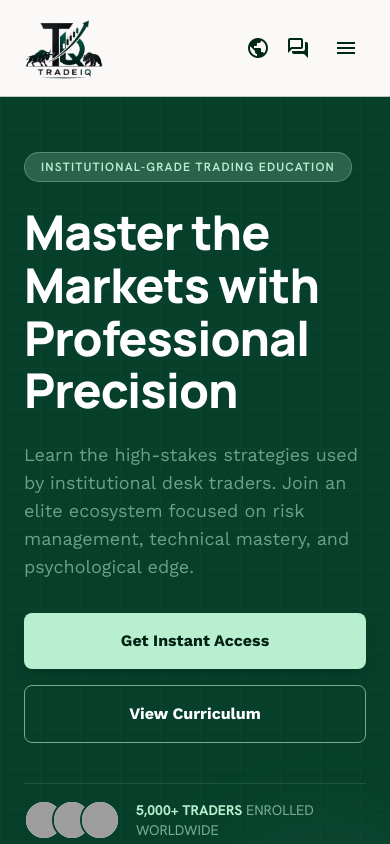
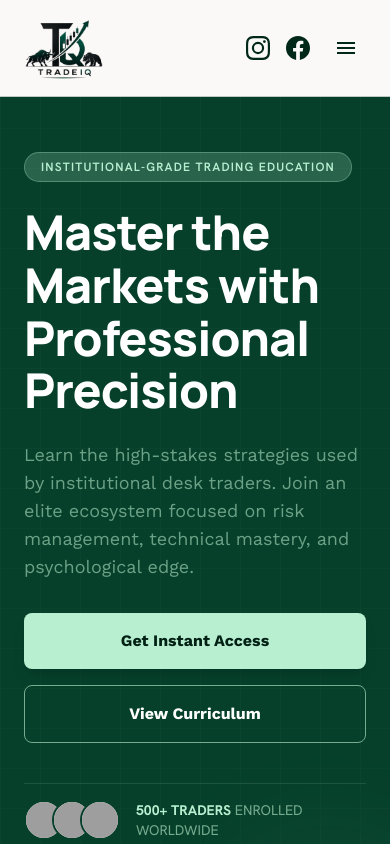
Before and after one commit to Aman-Preet-Singh-Gulati/trade-iq, a Next.js app: page / in a window 390 px wide. Shown: the top 844 px of the page. Built offline with nearby package versions, Linux system fonts and the light colour scheme; grey boxes are pictures that could not be loaded.

Commit message:
Social Media updated

```diff
--- a/src/components/layout/Footer.tsx
+++ b/src/components/layout/Footer.tsx
@@ -41,23 +41,51 @@ export default function Footer() {
 
   return (
     <footer className="border-t border-outline-variant py-margin-lg bg-primary-container">
-      <div className="grid grid-cols-1 md:grid-cols-3 gap-gutter-md px-gutter-md max-w-container-max mx-auto text-center md:text-left">
+      <div className="grid grid-cols-1 sm:grid-cols-2 lg:grid-cols-[2fr_1.3fr_0.8fr_1.8fr] gap-gutter-md px-gutter-md max-w-container-max mx-auto text-center sm:text-left">
         <div>
           <h4 className="font-headline-lg text-headline-lg font-bold text-on-primary mb-4">TradeIQ</h4>
-          <p className="font-body-sm text-on-primary-container max-w-xs mx-auto md:mx-0">
+          <p className="font-body-sm text-on-primary-container max-w-xs mx-auto sm:mx-0">
             Empowering the next generation of financial professionals with precision and institutional strategies.
           </p>
-          <div className="flex justify-center md:justify-start gap-4 mt-6">
-            <span className="material-symbols-outlined text-on-primary cursor-pointer hover:opacity-70">face_nod</span>
-            <span className="material-symbols-outlined text-on-primary cursor-pointer hover:opacity-70">language</span>
-            <span className="material-symbols-outlined text-on-primary cursor-pointer hover:opacity-70">share</span>
+          <div className="flex justify-center sm:justify-start gap-4 mt-6">
+            <a
+              href="https://www.instagram.com/tradeiq.with.nitz?igsh=bmN0MTJ2NHE1YWJ3"
+              target="_blank"
+              rel="noopener noreferrer"
+              className="text-on-primary hover:opacity-70 transition-opacity"
+              aria-label="Instagram"
+            >
+              <svg className="w-6 h-6 fill-current" viewBox="0 0 24 24" xmlns="http://www.w3.org/2000/svg">
+                <path d="M12 2.163c3.204 0 3.584.012 4.85.07 3.252.148 4.771 1.691 4.919 4.919.058 1.265.069 1.645.069 4.849 0 3.205-.012 3.584-.069 4.849-.149 3.225-1.664 4.771-4.919 4.919-1.266.058-1.644.07-4.85.07-3.204 0-3.584-.012-4.849-.07-3.26-.149-4.771-1.699-4.919-4.92-.058-1.265-.07-1.644-.07-4.849 0-3.204.013-3.583.07-4.849.149-3.227 1.664-4.771 4.919-4.919 1.266-.057 1.645-.069 4.849-.069zM12 0C8.741 0 8.333.014 7.053.072 2.695.272.273 2.69.073 7.051.014 8.333 0 8.741 0 12c0 3.259.014 3.668.072 4.948.2 4.358 2.618 6.78 6.98 6.98 1.281.058 1.689.072 4.948.072 3.259 0 3.668-.014 4.948-.072 4.354-.2 6.782-2.618 6.979-6.98.059-1.28.073-1.689.073-4.948 0-3.259-.014-3.667-.072-4.947-.196-4.354-2.617-6.78-6.979-6.98C15.668.014 15.259 0 12 0zm0 5.838a6.162 6.162 0 100 12.324 6.162 6.162 0 000-12.324zM12 16a4 4 0 110-8 4 4 0 010 8zm6.406-11.845a1.44 1.44 0 100 2.881 1.44 1.44 0 000-2.881z"/>
+              </svg>
+            </a>
+            <a
+              href="https://www.facebook.com/share/1KA2rs3miV/?mibextid=wwXIfr"
+              target="_blank"
+              rel="noopener noreferrer"
+              className="text-on-primary hover:opacity-70 transition-opacity"
+              aria-label="Facebook"
+            >
+              <svg className="w-6 h-6 fill-current" viewBox="0 0 24 24" xmlns="http://www.w3.org/2000/svg">
+                <path d="M24 12.073c0-6.627-5.373-12-12-12s-12 5.373-12 12c0 5.99 4.388 10.954 10.125 11.854v-8.385H7.078v-3.47h3.047V9.43c0-3.007 1.792-4.669 4.533-4.669 1.312 0 2.686.235 2.686.235v2.953H15.83c-1.491 0-1.956.925-1.956 1.874v2.25h3.328l-.532 3.47h-2.796v8.385C19.612 23.027 24 18.062 24 12.073z"/>
+              </svg>
+            </a>
           </div>
         </div>
         <div className="flex flex-col gap-2">
-          <span className="font-label-caps text-label-caps text-on-primary mb-4">QUICK LINKS</span>
-          <a className="font-body-sm text-on-primary-container hover:text-on-primary transition-colors" href="#">Terms of Service</a>
-          <a className="font-body-sm text-on-primary-container hover:text-on-primary transition-colors" href="#">Privacy Policy</a>
-          <a className="font-body-sm text-on-primary-container hover:text-on-primary transition-colors underline" href="#">Risk Disclosure</a>
+          <span className="font-label-caps text-label-caps text-on-primary mb-4">LEARNING PATHWAYS</span>
+          <a className="font-body-sm text-on-primary-container hover:text-on-primary transition-colors" href="#curriculum">Price Action & Structure</a>
+          <a className="font-body-sm text-on-primary-container hover:text-on-primary transition-colors" href="#curriculum">Python for Algo Trading</a>
+          <a className="font-body-sm text-on-primary-container hover:text-on-primary transition-colors" href="#curriculum">AI Co-Pilot Systems</a>
+          <a className="font-body-sm text-on-primary-container hover:text-on-primary transition-colors" href="#curriculum">Quantitative Models</a>
+          <a className="font-body-sm text-on-primary-container hover:text-on-primary transition-colors" href="#curriculum">Institutional Risk Controls</a>
+        </div>
+        <div className="flex flex-col gap-2">
+          <span className="font-label-caps text-label-caps text-on-primary mb-4">SITE MAP</span>
+          <a className="font-body-sm text-on-primary-container hover:text-on-primary transition-colors" href="#hero">Home</a>
+          <a className="font-body-sm text-on-primary-container hover:text-on-primary transition-colors" href="#curriculum">Curriculum</a>
+          <a className="font-body-sm text-on-primary-container hover:text-on-primary transition-colors" href="#register">Join Program</a>
+          <a className="font-body-sm text-on-primary-container hover:text-on-primary transition-colors" href="#faq">FAQ</a>
         </div>
         <div>
           <span className="font-label-caps text-label-caps text-on-primary mb-4">STAY UPDATED</span>
@@ -94,7 +122,7 @@ export default function Footer() {
         </div>
       </div>
       <div className="mt-margin-lg pt-base border-t border-on-primary-container/20 text-center px-gutter-md">
-        <p className="font-body-sm text-body-sm text-on-primary-container">© 2024 TradeIQ Financial Education. All rights reserved.</p>
+        <p className="font-body-sm text-body-sm text-on-primary-container">© 2026 TradeIQ Financial Education. All rights reserved.</p>
       </div>
     </footer>
   );
--- a/src/components/layout/TopAppBar.tsx
+++ b/src/components/layout/TopAppBar.tsx
@@ -41,8 +41,28 @@ export default function TopAppBar() {
         </nav>
         <div className="flex items-center gap-4">
           <div className="flex items-center gap-4 text-primary">
-            <span className="material-symbols-outlined cursor-pointer hover:opacity-70 transition-opacity">public</span>
-            <span className="material-symbols-outlined cursor-pointer hover:opacity-70 transition-opacity">forum</span>
+            <a
+              href="https://www.instagram.com/tradeiq.with.nitz?igsh=bmN0MTJ2NHE1YWJ3"
+              target="_blank"
+              rel="noopener noreferrer"
+              className="hover:opacity-70 transition-opacity"
+              aria-label="Instagram"
+            >
+              <svg className="w-6 h-6 fill-current" viewBox="0 0 24 24" xmlns="http://www.w3.org/2000/svg">
+                <path d="M12 2.163c3.204 0 3.584.012 4.85.07 3.252.148 4.771 1.691 4.919 4.919.058 1.265.069 1.645.069 4.849 0 3.205-.012 3.584-.069 4.849-.149 3.225-1.664 4.771-4.919 4.919-1.266.058-1.644.07-4.85.07-3.204 0-3.584-.012-4.849-.07-3.26-.149-4.771-1.699-4.919-4.92-.058-1.265-.07-1.644-.07-4.849 0-3.204.013-3.583.07-4.849.149-3.227 1.664-4.771 4.919-4.919 1.266-.057 1.645-.069 4.849-.069zM12 0C8.741 0 8.333.014 7.053.072 2.695.272.273 2.69.073 7.051.014 8.333 0 8.741 0 12c0 3.259.014 3.668.072 4.948.2 4.358 2.618 6.78 6.98 6.98 1.281.058 1.689.072 4.948.072 3.259 0 3.668-.014 4.948-.072 4.354-.2 6.782-2.618 6.979-6.98.059-1.28.073-1.689.073-4.948 0-3.259-.014-3.667-.072-4.947-.196-4.354-2.617-6.78-6.979-6.98C15.668.014 15.259 0 12 0zm0 5.838a6.162 6.162 0 100 12.324 6.162 6.162 0 000-12.324zM12 16a4 4 0 110-8 4 4 0 010 8zm6.406-11.845a1.44 1.44 0 100 2.881 1.44 1.44 0 000-2.881z"/>
+              </svg>
+            </a>
+            <a
+              href="https://www.facebook.com/share/1KA2rs3miV/?mibextid=wwXIfr"
+              target="_blank"
+              rel="noopener noreferrer"
+              className="hover:opacity-70 transition-opacity"
+              aria-label="Facebook"
+            >
+              <svg className="w-6 h-6 fill-current" viewBox="0 0 24 24" xmlns="http://www.w3.org/2000/svg">
+                <path d="M24 12.073c0-6.627-5.373-12-12-12s-12 5.373-12 12c0 5.99 4.388 10.954 10.125 11.854v-8.385H7.078v-3.47h3.047V9.43c0-3.007 1.792-4.669 4.533-4.669 1.312 0 2.686.235 2.686.235v2.953H15.83c-1.491 0-1.956.925-1.956 1.874v2.25h3.328l-.532 3.47h-2.796v8.385C19.612 23.027 24 18.062 24 12.073z"/>
+              </svg>
+            </a>
           </div>
           <div className="md:hidden flex items-center">
             <button
--- a/src/components/sections/Hero.tsx
+++ b/src/components/sections/Hero.tsx
@@ -40,7 +40,7 @@ export default function Hero() {
                 </div>
               </div>
               <div className="text-sm font-label-caps text-on-primary-container">
-                <span className="text-primary-fixed font-bold">5,000+ TRADERS</span> ENROLLED WORLDWIDE
+                <span className="text-primary-fixed font-bold">500+ TRADERS</span> ENROLLED WORLDWIDE
               </div>
             </div>
           </div>
```
